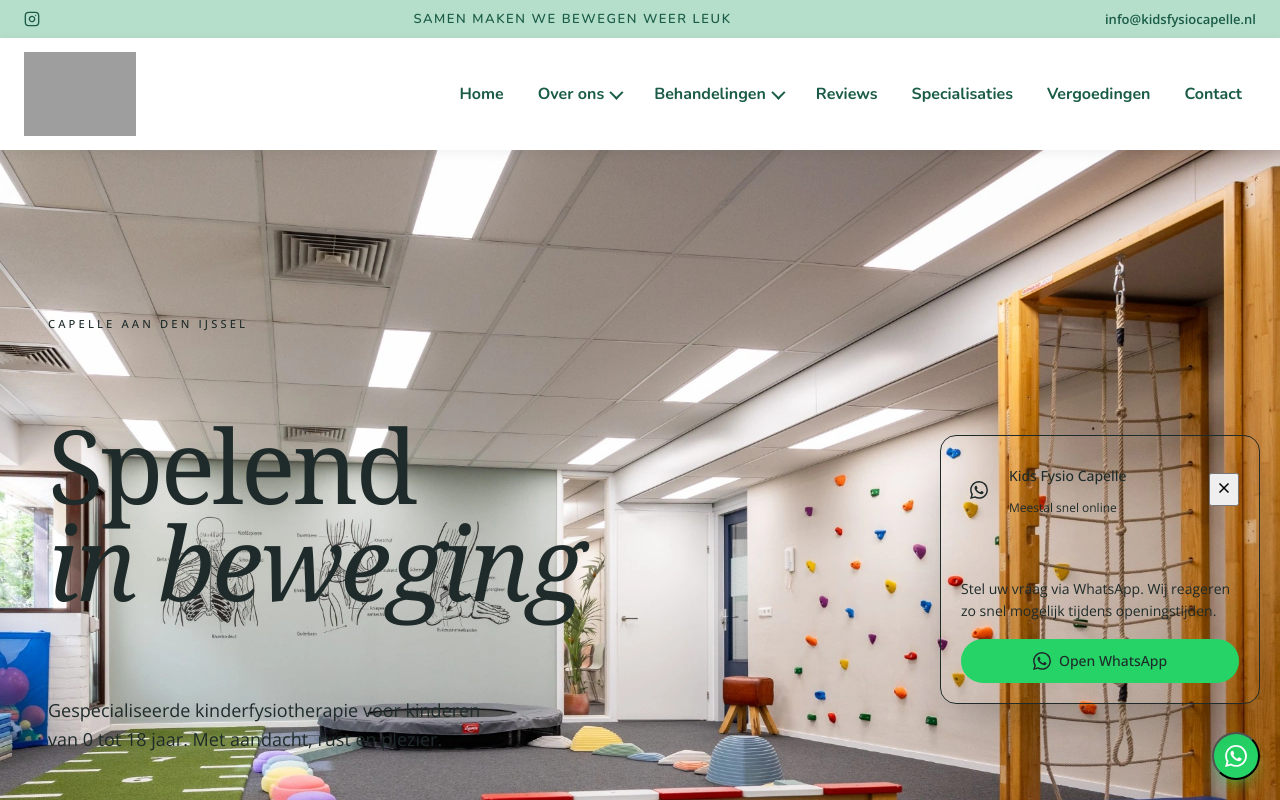
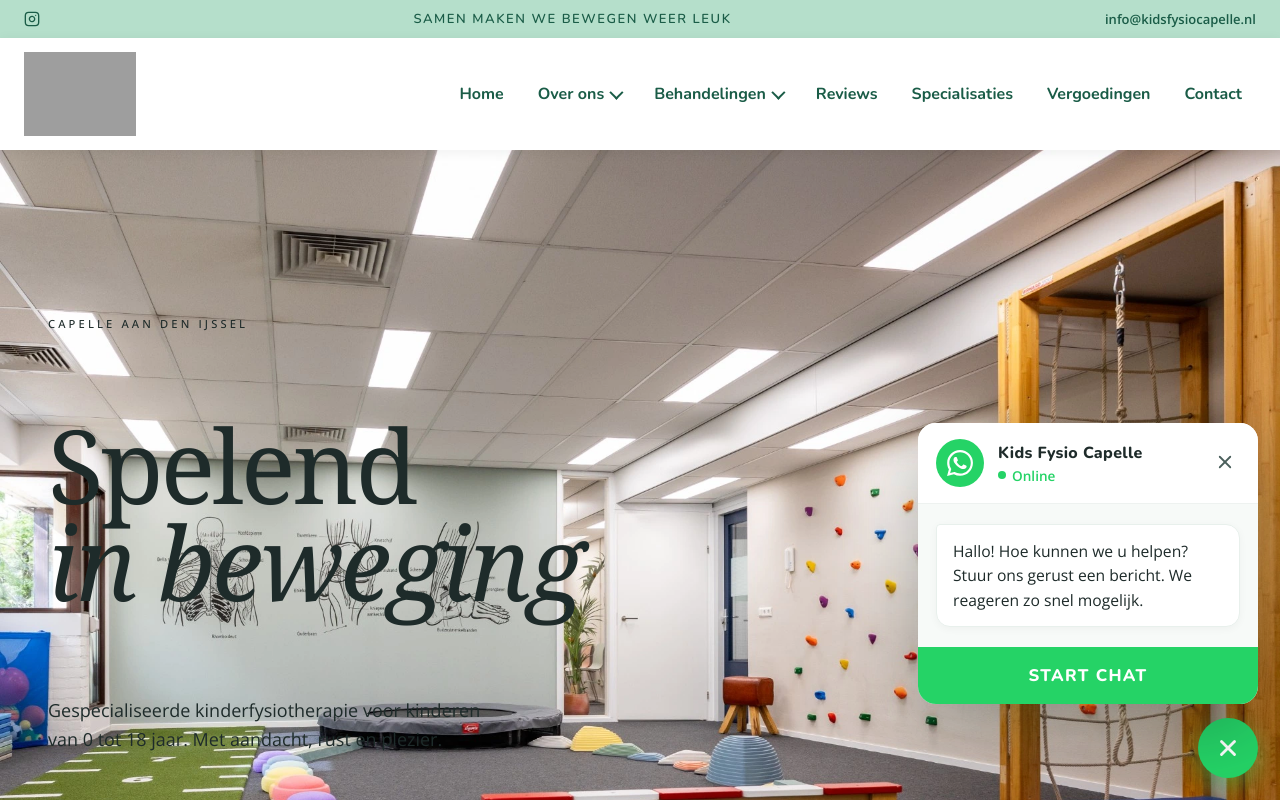
Before and after one commit to Maximustopdeals/kidsfysio-capelle-next-js, a Next.js app: page / in a window 1280 px wide. Both pictures are taken after a click on the button "Chat via WhatsApp". Shown: the top 800 px of the page. Built offline with nearby package versions, Linux system fonts and the light colour scheme; grey boxes are pictures that could not be loaded.

Commit message:
Add WhatsApp chat feature to FloatingButtons
Refactor FloatingButtons component to include WhatsApp chat functionality and associated styles.

```diff
--- a/src/components/FloatingButtons.tsx
+++ b/src/components/FloatingButtons.tsx
@@ -1,8 +1,46 @@
 "use client";
 
-import { useState, useEffect } from "react";
-import { motion, AnimatePresence } from "framer-motion";
+import { useEffect, useState } from "react";
 import { siteConfig } from "@/config";
+
+function WhatsAppGlyph({ size = 30 }: { size?: number }) {
+  return (
+    <svg width={size} height={size} viewBox="0 0 24 24" fill="currentColor" aria-hidden="true">
+      <path d="M17.472 14.382c-.297-.149-1.758-.867-2.03-.967-.273-.099-.471-.148-.67.15-.197.297-.767.966-.94 1.164-.173.199-.347.223-.644.075-.297-.15-1.255-.463-2.39-1.475-.883-.788-1.48-1.761-1.653-2.059-.173-.297-.018-.458.13-.606.134-.133.297-.347.446-.52.149-.174.198-.298.297-.497.1-.198.05-.371-.025-.52-.074-.149-.669-1.612-.916-2.207-.242-.579-.487-.5-.669-.51-.173-.008-.371-.01-.57-.01-.198 0-.52.074-.792.372-.272.297-1.04 1.016-1.04 2.479 0 1.462 1.065 2.875 1.213 3.074.149.198 2.096 3.2 5.077 4.487.709.306 1.262.489 1.694.625.712.227 1.36.195 1.871.118.571-.085 1.758-.719 2.006-1.413.248-.694.248-1.289.173-1.413-.074-.124-.272-.198-.57-.347m-5.421 7.403h-.004a9.87 9.87 0 0 1-5.031-1.378l-.361-.214-3.741.982.998-3.648-.235-.374a9.86 9.86 0 0 1-1.51-5.26c.001-5.45 4.436-9.884 9.888-9.884 2.64 0 5.122 1.03 6.988 2.898a9.825 9.825 0 0 1 2.893 6.994c-.003 5.45-4.437 9.884-9.885 9.884m8.413-18.297A11.815 11.815 0 0 0 12.05 0C5.495 0 .16 5.335.157 11.892c0 2.096.547 4.142 1.588 5.945L.057 24l6.305-1.654a11.882 11.882 0 0 0 5.683 1.448h.005c6.554 0 11.89-5.335 11.893-11.893a11.821 11.821 0 0 0-3.48-8.413Z" />
+    </svg>
+  );
+}
+
+const waLink = `${siteConfig.whatsapp}?text=${encodeURIComponent(
+  "Hallo Kids Fysio Capelle, ik heb een vraag."
+)}`;
+
+/* Alle stijlen van deze widget staan bewust in het component zelf,
+   zodat de widget ook werkt zonder bijgewerkte globals.css. */
+const widgetCss = `
+.floating-buttons{position:fixed;right:22px;bottom:22px;z-index:2000;display:flex;flex-direction:column;align-items:center;gap:14px}
+.whatsapp-float{display:flex;align-items:center;justify-content:center;width:60px;height:60px;border-radius:50%;border:none;cursor:pointer;background:#25d366;color:#fff;box-shadow:0 8px 24px rgba(37,211,102,.45);transition:transform .2s ease,box-shadow .2s ease;position:relative}
+.whatsapp-float::after{content:"";position:absolute;inset:0;border-radius:50%;border:2px solid rgba(37,211,102,.55);animation:whatsapp-pulse 2.4s ease-out infinite}
+@keyframes whatsapp-pulse{0%{transform:scale(1);opacity:1}70%{transform:scale(1.45);opacity:0}100%{transform:scale(1.45);opacity:0}}
+.whatsapp-float:hover{transform:translateY(-3px) scale(1.04);box-shadow:0 12px 30px rgba(37,211,102,.55)}
+.back-to-top{display:flex;align-items:center;justify-content:center;width:48px;height:48px;border-radius:50%;border:none;background:#1a5c47;color:#fff;cursor:pointer;box-shadow:0 8px 20px rgba(26,92,71,.35);opacity:0;visibility:hidden;transform:translateY(12px);transition:opacity .25s ease,transform .25s ease,visibility .25s,background .2s ease}
+.back-to-top.visible{opacity:1;visibility:visible;transform:translateY(0)}
+.back-to-top:hover{background:#2a7d62}
+.wa-chat{position:fixed;right:22px;bottom:96px;z-index:2100;width:340px;max-width:calc(100vw - 44px);background:#fff;border-radius:18px;box-shadow:0 24px 70px rgba(13,47,38,.28);overflow:hidden;opacity:0;visibility:hidden;transform:translateY(16px) scale(.97);transform-origin:bottom right;transition:opacity .25s ease,transform .25s ease,visibility .25s;pointer-events:none}
+.wa-chat.open{opacity:1;visibility:visible;transform:translateY(0) scale(1);pointer-events:auto}
+.wa-chat-header{display:flex;align-items:center;gap:14px;padding:16px 18px;background:#fff;border-bottom:1px solid #eef2f0}
+.wa-chat-avatar{display:flex;align-items:center;justify-content:center;width:48px;height:48px;border-radius:50%;background:#25d366;color:#fff;flex-shrink:0}
+.wa-chat-title{display:flex;flex-direction:column;gap:2px;flex:1}
+.wa-chat-title strong{font-family:var(--font-nunito),"Nunito",sans-serif;font-weight:800;font-size:1rem;color:#1e2b2a;letter-spacing:.02em}
+.wa-chat-status{display:inline-flex;align-items:center;gap:6px;font-size:.85rem;font-weight:600;color:#25d366}
+.wa-chat-dot{width:8px;height:8px;border-radius:50%;background:#25d366}
+.wa-chat-close{background:none;border:none;cursor:pointer;color:#4a5f5c;padding:6px;border-radius:8px;transition:background .2s ease,color .2s ease}
+.wa-chat-close:hover{background:#f0f9f5;color:#1a5c47}
+.wa-chat-body{padding:20px 18px;background:#f7faf8}
+.wa-chat-bubble{margin:0;background:#fff;border:1px solid #e8f0ec;border-radius:14px;border-top-left-radius:4px;padding:14px 16px;font-size:.98rem;line-height:1.55;color:#1e2b2a;box-shadow:0 2px 8px rgba(0,0,0,.04)}
+.wa-chat-start{display:block;margin:0;padding:17px 20px;background:#25d366;color:#fff;text-align:center;font-family:var(--font-nunito),"Nunito",sans-serif;font-weight:800;font-size:1.05rem;letter-spacing:.08em;transition:background .2s ease;text-decoration:none}
+.wa-chat-start:hover{background:#1fb857}
+`;
 
 export default function FloatingButtons() {
   const [showTop, setShowTop] = useState(false);
@@ -15,100 +53,78 @@ export default function FloatingButtons() {
     return () => window.removeEventListener("scroll", onScroll);
   }, []);
 
-  const whatsappUrl = `${siteConfig.whatsapp}?text=${encodeURIComponent(
-    "Hallo Kids Fysio Capelle, ik heb een vraag."
-  )}`;
-
   return (
     <>
-      {/* WhatsApp chat panel */}
-      <AnimatePresence>
-        {chatOpen && (
-          <motion.div
-            initial={{ opacity: 0, y: 16, scale: 0.97 }}
-            animate={{ opacity: 1, y: 0, scale: 1 }}
-            exit={{ opacity: 0, y: 12, scale: 0.97 }}
-            transition={{ duration: 0.35, ease: [0.22, 1, 0.36, 1] }}
-            className="fixed right-5 bottom-24 z-[2100] w-[320px] max-w-[calc(100vw-40px)] bg-cream rounded-2xl shadow-2xl shadow-charcoal/15 overflow-hidden border border-mist/60"
-          >
-            <div className="bg-sage px-5 py-4 flex items-center justify-between">
-              <div className="flex items-center gap-3">
-                <div className="w-9 h-9 rounded-full bg-cream/20 flex items-center justify-center">
-                  <svg width="18" height="18" viewBox="0 0 24 24" fill="currentColor" className="text-cream">
-                    <path d="M17.472 14.382c-.297-.149-1.758-.867-2.03-.967-.273-.099-.471-.148-.67.15-.197.297-.767.966-.94 1.164-.173.199-.347.223-.644.075-.297-.15-1.255-.463-2.39-1.475-.883-.788-1.48-1.761-1.653-2.059-.173-.297-.018-.458.13-.606.134-.133.298-.347.446-.52.149-.174.198-.298.298-.497.099-.198.05-.371-.025-.52-.075-.149-.669-1.612-.916-2.207-.242-.579-.487-.5-.669-.51-.173-.008-.371-.01-.57-.01-.198 0-.52.074-.792.372-.272.297-1.04 1.016-1.04 2.479 0 1.462 1.065 2.875 1.213 3.074.149.198 2.096 3.2 5.077 4.487.709.306 1.262.489 1.694.625.712.227 1.36.195 1.871.118.571-.085 1.758-.719 2.006-1.413.248-.694.248-1.289.173-1.413-.074-.124-.272-.198-.57-.347m-5.421 7.403h-.004a9.87 9.87 0 01-5.031-1.378l-.361-.214-3.741.982.998-3.648-.235-.374a9.86 9.86 0 01-1.51-5.26c.001-5.45 4.436-9.884 9.888-9.884 2.64 0 5.122 1.03 6.988 2.898a9.825 9.825 0 012.893 6.994c-.003 5.45-4.435 9.884-9.885 9.884m8.413-18.297A11.815 11.815 0 0012.05 0C5.495 0 .16 5.335.157 11.892c0 2.096.547 4.142 1.588 5.945L.057 24l6.305-1.654a11.882 11.882 0 005.683 1.448h.005c6.554 0 11.89-5.335 11.893-11.893a11.821 11.821 0 00-3.48-8.413z" />
-                  </svg>
-                </div>
-                <div>
-                  <p className="text-sm font-medium text-cream">Kids Fysio Capelle</p>
-                  <p className="text-xs text-cream/70">Meestal snel online</p>
-                </div>
-              </div>
+      <style>{widgetCss}</style>
+
+      {/* WhatsApp chat-popup */}
+      <div className={`wa-chat${chatOpen ? " open" : ""}`} role="dialog" aria-label="WhatsApp chat" aria-hidden={!chatOpen}>
+        <div className="wa-chat-header">
+          <span className="wa-chat-avatar">
+            <WhatsAppGlyph size={26} />
+          </span>
+          <span className="wa-chat-title">
+            <strong>{siteConfig.name}</strong>
+            <span className="wa-chat-status">
+              <span className="wa-chat-dot" /> Online
+            </span>
+          </span>
           <button
             type="button"
+            className="wa-chat-close"
+            aria-label="Chat sluiten"
             onClick={() => setChatOpen(false)}
-                className="text-cream/80 hover:text-cream p-1 transition-colors"
-                aria-label="Sluiten"
           >
-                <svg width="18" height="18" viewBox="0 0 24 24" fill="none" stroke="currentColor" strokeWidth="2">
-                  <path d="M18 6L6 18M6 6l12 12" />
+            <svg width="18" height="18" viewBox="0 0 24 24" fill="none" stroke="currentColor" strokeWidth="2.4" strokeLinecap="round" aria-hidden="true">
+              <line x1="5" y1="5" x2="19" y2="19" />
+              <line x1="19" y1="5" x2="5" y2="19" />
             </svg>
           </button>
         </div>
-            <div className="p-5">
-              <p className="text-sm text-muted leading-relaxed mb-4">
-                Stel uw vraag via WhatsApp. Wij reageren zo snel mogelijk
-                tijdens openingstijden.
+        <div className="wa-chat-body">
+          <p className="wa-chat-bubble">
+            Hallo! Hoe kunnen we u helpen? Stuur ons gerust een bericht. We
+            reageren zo snel mogelijk.
           </p>
+        </div>
         <a
-                href={whatsappUrl}
+          className="wa-chat-start"
+          href={waLink}
           target="_blank"
           rel="noopener noreferrer"
-                className="flex items-center justify-center gap-2 w-full py-3 rounded-full bg-[#25D366] text-white text-sm font-medium hover:bg-[#1ebe57] transition-colors"
         >
-                <svg width="18" height="18" viewBox="0 0 24 24" fill="currentColor">
-                  <path d="M17.472 14.382c-.297-.149-1.758-.867-2.03-.967-.273-.099-.471-.148-.67.15-.197.297-.767.966-.94 1.164-.173.199-.347.223-.644.075-.297-.15-1.255-.463-2.39-1.475-.883-.788-1.48-1.761-1.653-2.059-.173-.297-.018-.458.13-.606.134-.133.298-.347.446-.52.149-.174.198-.298.298-.497.099-.198.05-.371-.025-.52-.075-.149-.669-1.612-.916-2.207-.242-.579-.487-.5-.669-.51-.173-.008-.371-.01-.57-.01-.198 0-.52.074-.792.372-.272.297-1.04 1.016-1.04 2.479 0 1.462 1.065 2.875 1.213 3.074.149.198 2.096 3.2 5.077 4.487.709.306 1.262.489 1.694.625.712.227 1.36.195 1.871.118.571-.085 1.758-.719 2.006-1.413.248-.694.248-1.289.173-1.413-.074-.124-.272-.198-.57-.347m-5.421 7.403h-.004a9.87 9.87 0 01-5.031-1.378l-.361-.214-3.741.982.998-3.648-.235-.374a9.86 9.86 0 01-1.51-5.26c.001-5.45 4.436-9.884 9.888-9.884 2.64 0 5.122 1.03 6.988 2.898a9.825 9.825 0 012.893 6.994c-.003 5.45-4.435 9.884-9.885 9.884m8.413-18.297A11.815 11.815 0 0012.05 0C5.495 0 .16 5.335.157 11.892c0 2.096.547 4.142 1.588 5.945L.057 24l6.305-1.654a11.882 11.882 0 005.683 1.448h.005c6.554 0 11.89-5.335 11.893-11.893a11.821 11.821 0 00-3.48-8.413z" />
-                </svg>
-                Open WhatsApp
+          START CHAT
         </a>
       </div>
-          </motion.div>
-        )}
-      </AnimatePresence>
 
-      {/* Floating buttons */}
-      <div className="fixed right-5 bottom-5 z-[2000] flex flex-col items-center gap-3">
-        {/* Back to top */}
-        <AnimatePresence>
-          {showTop && (
-            <motion.button
-              type="button"
-              initial={{ opacity: 0, y: 12 }}
-              animate={{ opacity: 1, y: 0 }}
-              exit={{ opacity: 0, y: 8 }}
-              transition={{ duration: 0.3, ease: [0.22, 1, 0.36, 1] }}
-              onClick={() => window.scrollTo({ top: 0, behavior: "smooth" })}
-              className="w-11 h-11 rounded-full bg-charcoal text-cream flex items-center justify-center shadow-lg shadow-charcoal/20 hover:bg-ink transition-colors"
-              aria-label="Terug naar boven"
-            >
-              <svg width="18" height="18" viewBox="0 0 24 24" fill="none" stroke="currentColor" strokeWidth="2">
-                <path d="M18 15l-6-6-6 6" />
-              </svg>
-            </motion.button>
-          )}
-        </AnimatePresence>
-
-        {/* WhatsApp */}
+      <div className="floating-buttons">
         <button
           type="button"
+          className={`back-to-top${showTop ? " visible" : ""}`}
+          aria-label="Terug naar boven"
+          onClick={() => window.scrollTo({ top: 0, behavior: "smooth" })}
+        >
+          <svg width="22" height="22" viewBox="0 0 24 24" fill="none" stroke="currentColor" strokeWidth="2.6" strokeLinecap="round" strokeLinejoin="round" aria-hidden="true">
+            <line x1="12" y1="19" x2="12" y2="5" />
+            <polyline points="5 12 12 5 19 12" />
+          </svg>
+        </button>
+
+        <button
+          type="button"
+          className="whatsapp-float"
+          aria-label={chatOpen ? "WhatsApp-chat sluiten" : "Chat via WhatsApp"}
+          aria-expanded={chatOpen}
           onClick={() => setChatOpen((v) => !v)}
-          className="relative w-12 h-12 rounded-full bg-[#25D366] text-white flex items-center justify-center shadow-lg shadow-[#25D366]/35 hover:scale-105 transition-transform duration-300"
-          aria-label="WhatsApp chat"
-          aria-expanded={chatOpen}
         >
-          <svg width="22" height="22" viewBox="0 0 24 24" fill="currentColor">
-            <path d="M17.472 14.382c-.297-.149-1.758-.867-2.03-.967-.273-.099-.471-.148-.67.15-.197.297-.767.966-.94 1.164-.173.199-.347.223-.644.075-.297-.15-1.255-.463-2.39-1.475-.883-.788-1.48-1.761-1.653-2.059-.173-.297-.018-.458.13-.606.134-.133.298-.347.446-.52.149-.174.198-.298.298-.497.099-.198.05-.371-.025-.52-.075-.149-.669-1.612-.916-2.207-.242-.579-.487-.5-.669-.51-.173-.008-.371-.01-.57-.01-.198 0-.52.074-.792.372-.272.297-1.04 1.016-1.04 2.479 0 1.462 1.065 2.875 1.213 3.074.149.198 2.096 3.2 5.077 4.487.709.306 1.262.489 1.694.625.712.227 1.36.195 1.871.118.571-.085 1.758-.719 2.006-1.413.248-.694.248-1.289.173-1.413-.074-.124-.272-.198-.57-.347m-5.421 7.403h-.004a9.87 9.87 0 01-5.031-1.378l-.361-.214-3.741.982.998-3.648-.235-.374a9.86 9.86 0 01-1.51-5.26c.001-5.45 4.436-9.884 9.888-9.884 2.64 0 5.122 1.03 6.988 2.898a9.825 9.825 0 012.893 6.994c-.003 5.45-4.435 9.884-9.885 9.884m8.413-18.297A11.815 11.815 0 0012.05 0C5.495 0 .16 5.335.157 11.892c0 2.096.547 4.142 1.588 5.945L.057 24l6.305-1.654a11.882 11.882 0 005.683 1.448h.005c6.554 0 11.89-5.335 11.893-11.893a11.821 11.821 0 00-3.48-8.413z" />
+          {chatOpen ? (
+            <svg width="26" height="26" viewBox="0 0 24 24" fill="none" stroke="currentColor" strokeWidth="2.6" strokeLinecap="round" aria-hidden="true">
+              <line x1="6" y1="6" x2="18" y2="18" />
+              <line x1="18" y1="6" x2="6" y2="18" />
             </svg>
-          {/* no aggressive pulse — high-end restraint */}
+          ) : (
+            <WhatsAppGlyph />
+          )}
         </button>
       </div>
     </>
```
Lines whose indentation alone changed are shown as unchanged.
